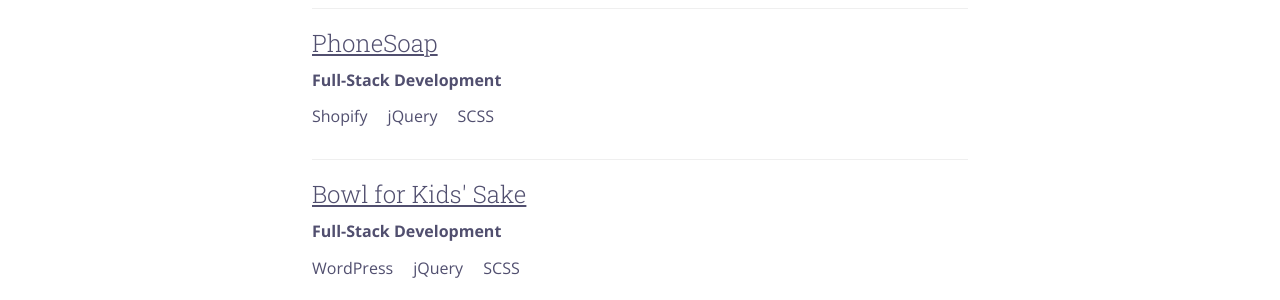
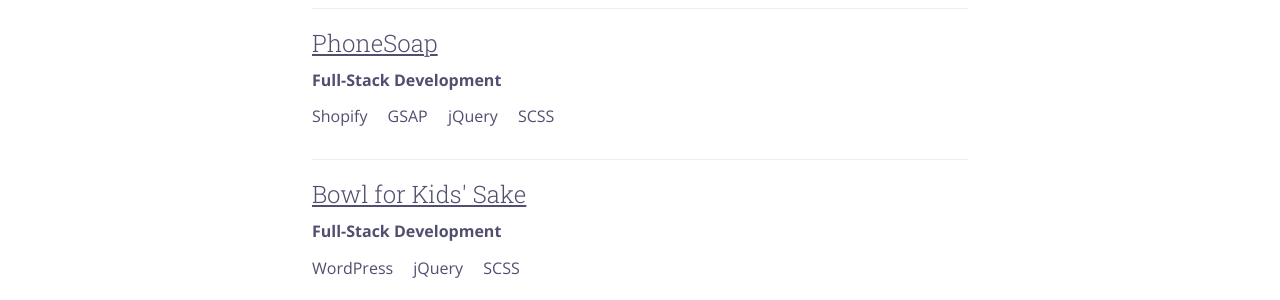
Before and after one commit to kjbrum/kjbrum.github.io, a Jekyll site: the page built from work.html, in a window 1280 px wide. Shown: the part 1071-1371 px from the top of the page. Built offline with Jekyll 4.4.1, drawn with Linux system fonts in a browser that asks for light colours; nearby versions of some CDN libraries.

Commit message:
Update PhoneSoap tech

```diff
--- a/_data/work.yml
+++ b/_data/work.yml
@@ -43,6 +43,7 @@
   role: "Full-Stack Development"
   tools:
     - Shopify
+    - GSAP
     - jQuery
     - SCSS
   description: ""
```
